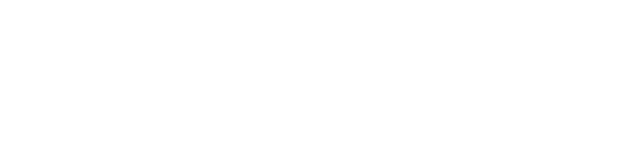
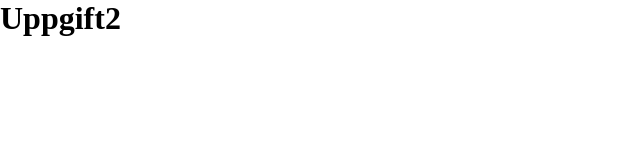
Before and after one commit to EDUeran1-rgb/uppg2, a plain HTML site: page index.html in a window 1280 px wide. Shown: the whole page, without its empty margins (0-640 px from the left). Drawn offline with Linux system fonts and the light colour scheme.

Commit message:
adding content

```diff
--- a/index.html
+++ b/index.html
@@ -3,10 +3,12 @@
 <head>
     <meta charset="UTF-8">
     <meta name="viewport" content="width=device-width, initial-scale=1.0">
-    <title>Document</title>
+    <title>Uppgift2</title>
     <link rel="stylesheet" href="style.css">
 </head>
 <body>
-
+    <header id="da-header">
+        <h1>Uppgift2</h1>
+    </header>
 </body>
 </html>
```
